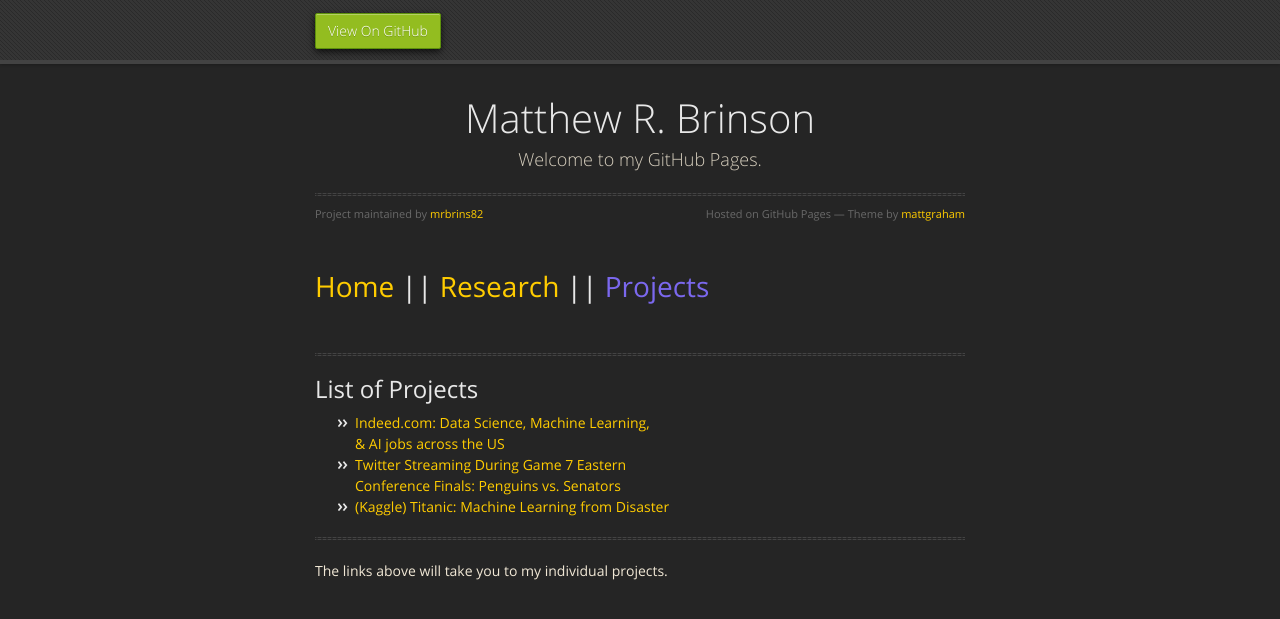
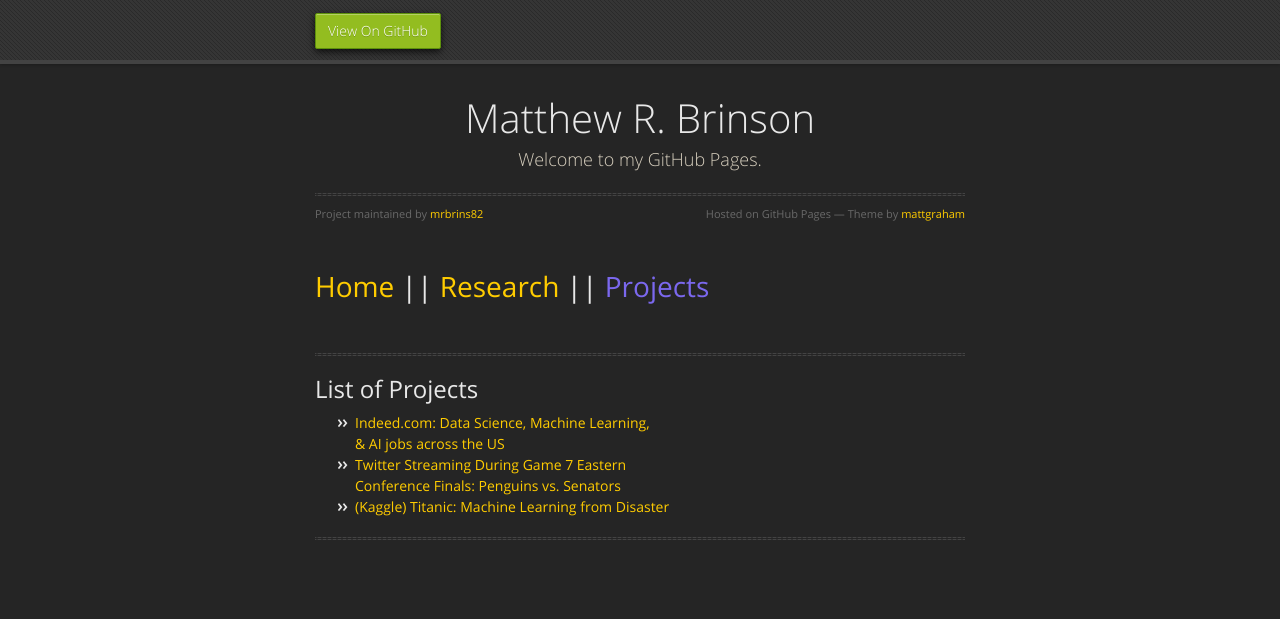
Before and after one commit to mrbrins82/mrbrins82.github.io, a Jekyll site: the page built from projects.md, in a window 1280 px wide. Shown: the top 619 px of the page. Built offline with Jekyll 4.4.1, drawn with Linux system fonts in a browser that asks for light colours; nearby versions of some CDN libraries; our own code applies the rules of GitHub Pages for plain Markdown files.

Commit message:
updated projects page

```diff
--- a/projects.md
+++ b/projects.md
@@ -16,5 +16,3 @@ layout: default
 
 
 * * *
-
-The links above will take you to my individual projects.
```
